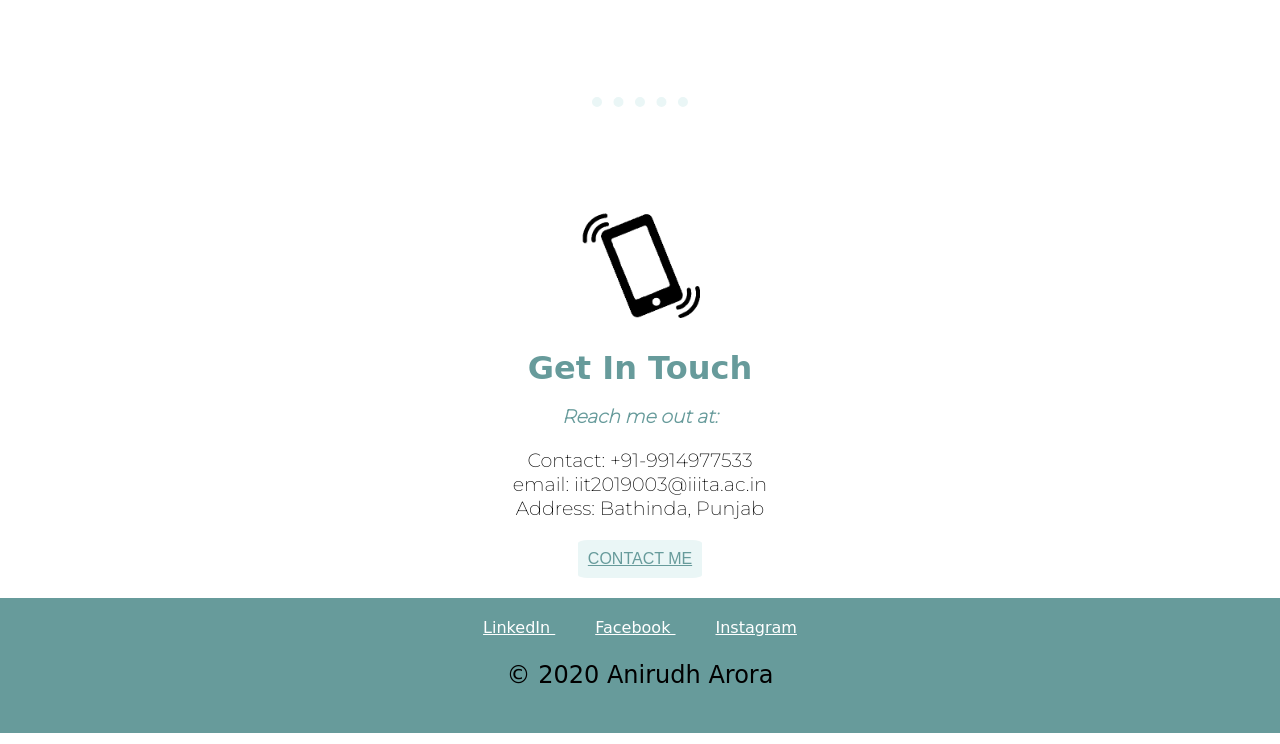
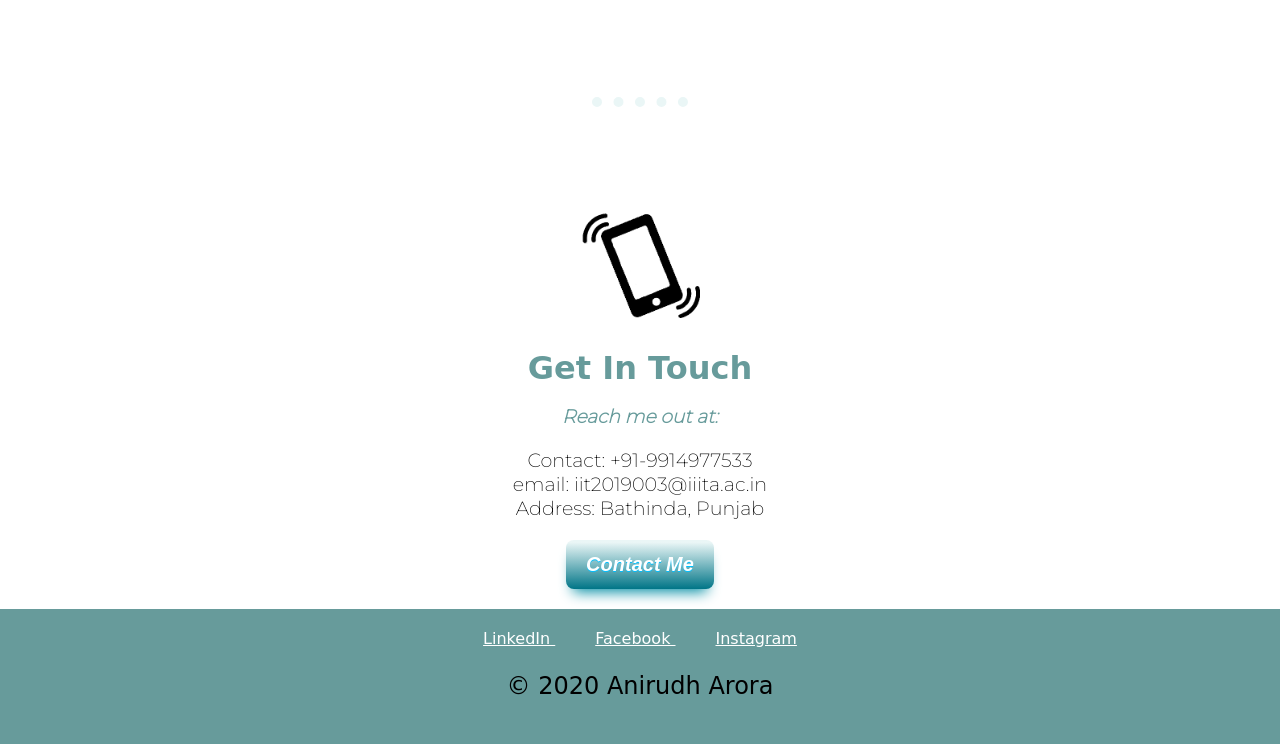
Before and after one commit to Xenomorphing19/webpage, a plain HTML site: page index.html in a window 1280 px wide. Shown: the part 1757-2501 px from the top of the page. Drawn offline with Linux system fonts and the light colour scheme; a web font is replaced by a local one.

Commit message:
my first page

```diff
--- a/css/styles.css
+++ b/css/styles.css
@@ -132,16 +132,31 @@ a{
   height: auto;
   margin-top: 15px;
 }
-.Btn{
-  font-family: sans-serif;
-  background-color: #eaf6f6;
-  display: inline-block;
+.myButton {
+	box-shadow: 0px 10px 14px -7px #008da3;
+	background:linear-gradient(to bottom, #eaf6f6 5%, #007587 100%);
+	background-color:#eaf6f6;
+	border-radius:8px;
+	display:inline-block;
+	cursor:pointer;
+	color:#ffffff;
+	font-family:Arial;
+	font-size:20px;
+	font-weight:bold;
+	font-style:italic;
+	padding:13px 20px;
+	text-decoration:none;
+	text-shadow:0px 1px 0px #00bfff;
   margin-bottom: 20px;
-  padding: 10px;
-  border-radius: 8%;
 }
-.btn:hover{
-  color: #ffd31d;
+	.myButton:hover {
+	background:linear-gradient(to bottom, #007587 5%, #eaf6f6 100%);
+	background-color:#007587;
+
+}
+ .myButton:active {
+	position:relative;
+	top:1px;
 }
 .bottom-container{
   background-color: #679b9b;
@@ -149,6 +164,7 @@ a{
   padding: 20px 0 20px 0;
   margin-bottom: 0;
   font-family: 'Bellota', cursive;
+
 }
 .footer-link{
   margin:20px;
--- a/index.html
+++ b/index.html
@@ -62,7 +62,7 @@
       <p class="desc">Contact: +91-9914977533<br>email: iit2019003@iiita.ac.in <br> Address: Bathinda, Punjab</p>
     </div>
     <div class="Btn">
-      <a class="btn" href="mailto:iit2019003@iiita.ac.in">CONTACT ME</a>
+      <a href="mailto:iit2019003@iiita.ac.in" class="myButton">Contact Me</a>
     </div>
   </div>
   <div class="bottom-container">
```
